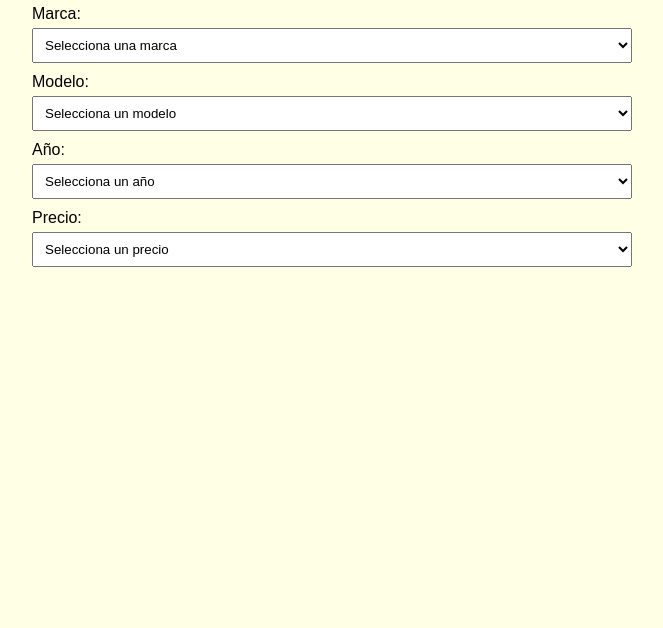
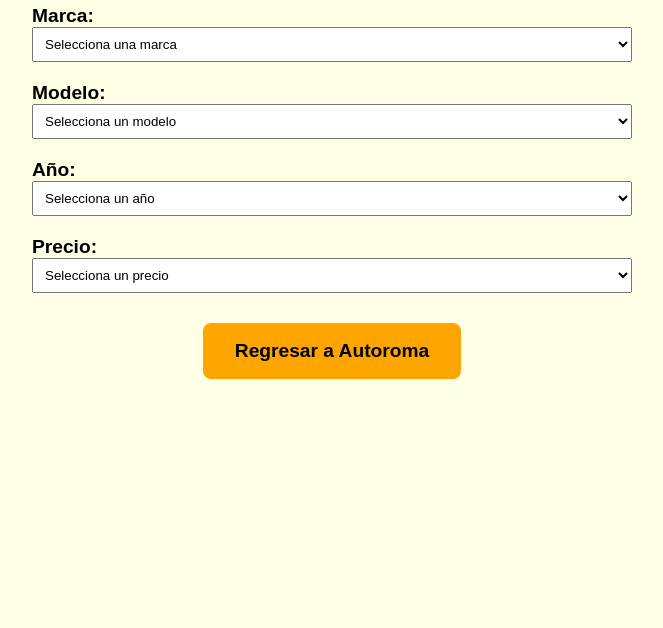
Before and after one commit to jeremontoya155/Selector-de-autos, a plain HTML site: page index.html in a window 1280 px wide. Shown: the part 172-800 px from the top of the page, without its empty margins (308-971 px from the left). Drawn offline with Linux system fonts and the light colour scheme.

Commit message:
Cambio Solo Valores Visibles

```diff
--- a/index.html
+++ b/index.html
@@ -21,9 +21,10 @@
         }
 
         label {
+            font-weight: bold; /* Texto en negrita */
+            font-size: 1.2em; /* Tamaño de la fuente */
+            margin-top: 10px; /* Ajusta el margen superior */
             display: block;
-            font-size: 16px;
-            margin-bottom: 5px;
         }
 
         select {
@@ -32,31 +33,64 @@
             width: 100%;
             box-sizing: border-box;
         }
+
+        .btn {
+            text-align: center;
+            margin-top: 20px;
+        }
+
+        .btn button {
+            background-color: #FFA500; /* Naranja fuerte */
+            color: #ffffff; /* Blanco */
+            padding: 15px 30px; /* Ajusta el tamaño del botón */
+            font-size: 1.2em; /* Tamaño de la fuente */
+            border: 2px solid #FFA500; /* Borde naranja fuerte */
+            border-radius: 8px; /* Bordes redondeados */
+            cursor: pointer;
+            transition: background-color 0.3s, color 0.3s; /* Agrega transición de color y fondo */
+        }
+
+        .btn button:hover {
+            background-color: #ffffff; /* Blanco al pasar el mouse */
+            color: #FFA500; /* Naranja fuerte al pasar el mouse */
+        }
+
+        .btn button a {
+            color: #000000; /* Negro */
+            font-weight: bold; /* Texto en negrita */
+            text-decoration: none; /* Quitar subrayado del enlace */
+        }
     </style>
 </head>
 <body>
 
-<h1>Selector de Autos</h1>
 
-<label for="marcaSelect">Marca:</label>
+
+<h1>Cotizador Usados</h1>
+
+<b><label for="marcaSelect">Marca:</label></b>
 <select id="marcaSelect" onchange="updateModelos()">
     <option value="" disabled selected>Selecciona una marca</option>
 </select>
 
-<label for="modeloSelect">Modelo:</label>
+<b><label for="modeloSelect">Modelo:</label></b>
 <select id="modeloSelect" onchange="updateAnios()">
     <option value="" disabled selected>Selecciona un modelo</option>
 </select>
 
-<label for="anioSelect">Año:</label>
+<b><label for="anioSelect">Año:</label></b>
 <select id="anioSelect" onchange="updatePrecios()">
     <option value="" disabled selected>Selecciona un año</option>
 </select>
 
-<label for="precioSelect">Precio:</label>
+<b><label for="precioSelect">Precio:</label></b>
 <select id="precioSelect">
     <option value="" disabled selected>Selecciona un precio</option>
 </select>
+
+<div class="btn">
+    <button><a href="https://automotor.odoo.com/" target="_blank">Regresar a Autoroma</a></button>
+</div>
 
 <script>
     let data;
```
